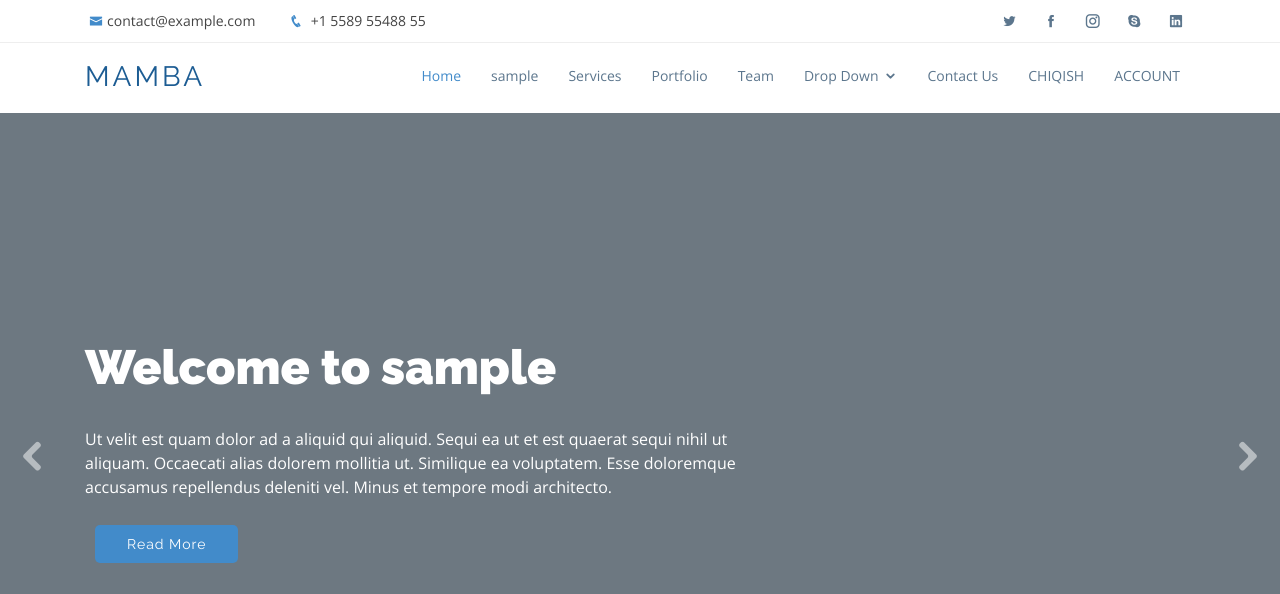
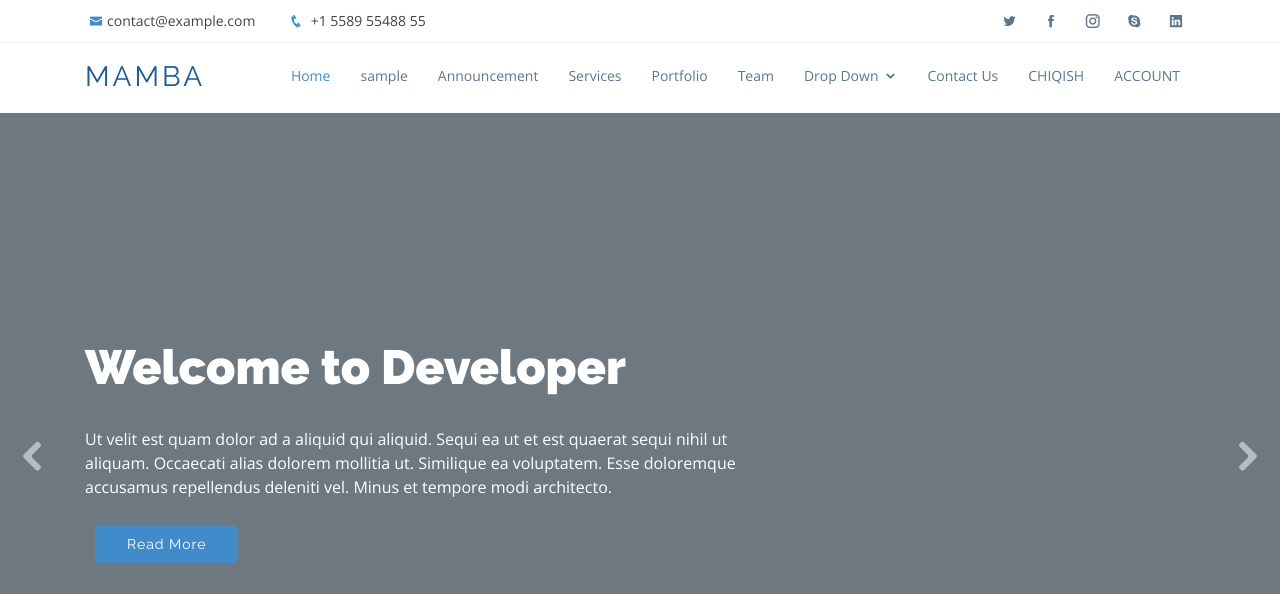
Before and after one commit to RavshanjonA/startup, a Django app: page /developer/ in a window 1280 px wide. Shown: the top 594 px of the page. Run offline with Django 3.2, Linux system fonts and the light colour scheme; a user stored in the database is signed in; tables that the repository leaves empty hold one stand-in row (values such as "Sample post"); some libraries are stand-ins or nearby versions.

Commit message:
menu change

```diff
--- a/basic/views.py
+++ b/basic/views.py
@@ -174,7 +174,7 @@
 
 
 def startapper_home(request):
-    startapper = Staff.objects.get(user=request.user)
+    startapper = Startapper.objects.get(user=request.user)
     return render(request, 'startapper.html', {'startapper': startapper})
 
 
--- a/templates/base.html
+++ b/templates/base.html
@@ -78,7 +78,8 @@
                 {% if request.user.user_type == 'Developer' %}
                     <li><a href="{% url 'developer' %}">{{ user.username }}</a></li>
                 {% elif request.user.user_type == 'Startapper' %}
-                    <li><a href="{% url 'announcement' %}">{{ user.username }}</a></li>
+                    <li><a href="{% url 'startapper' %}">{{ user.username }}</a></li>
+                    <li><a href="{% url 'announcement' %}">Announcement</a></li>
                 {% elif request.user.user_type == 'Practitioner' %}
                     <li><a href="{% url 'practitioner' %}">{{ user.username }}</a></li>
                 {% endif %}
--- a/templates/developer.html
+++ b/templates/developer.html
@@ -14,7 +14,7 @@
           <div class="carousel-item active" style="background-image: url(%{ static 'assets/img/slide/slide-1.jpg' %});">
             <div class="carousel-container">
               <div class="carousel-content container">
-                <h2 class="animate__animated animate__fadeInDown">Welcome to <span>{{ user.username }}</span></h2>
+                <h2 class="animate__animated animate__fadeInDown">Welcome to <span>Developer</span></h2>
                 <p class="animate__animated animate__fadeInUp">Ut velit est quam dolor ad a aliquid qui aliquid. Sequi ea ut et est quaerat sequi nihil ut aliquam. Occaecati alias dolorem mollitia ut. Similique ea voluptatem. Esse doloremque accusamus repellendus deleniti vel. Minus et tempore modi architecto.</p>
                 <a href="#about" class="btn-get-started animate__animated animate__fadeInUp scrollto">Read More</a>
               </div>
--- a/templates/practitioner.html
+++ b/templates/practitioner.html
@@ -15,7 +15,7 @@
           <div class="carousel-item active" style="background-image: url(%{ static 'assets/img/slide/slide-1.jpg' %});">
             <div class="carousel-container">
               <div class="carousel-content container">
-                 <h2 class="animate__animated animate__fadeInDown">Welcome to <span>{{ user.username }}</span></h2>
+                 <h2 class="animate__animated animate__fadeInDown">Welcome to <span>Practitioner</span></h2>
                 <p class="animate__animated animate__fadeInUp">Ut velit est quam dolor ad a aliquid qui aliquid. Sequi ea ut et est quaerat sequi nihil ut aliquam. Occaecati alias dolorem mollitia ut. Similique ea voluptatem. Esse doloremque accusamus repellendus deleniti vel. Minus et tempore modi architecto.</p>
                 <a href="#about" class="btn-get-started animate__animated animate__fadeInUp scrollto">Read More</a>
               </div>
--- a/templates/startapper.html
+++ b/templates/startapper.html
@@ -14,7 +14,7 @@
           <div class="carousel-item active" style="background-image: url(%{ static 'assets/img/slide/slide-1.jpg' %});">
             <div class="carousel-container">
               <div class="carousel-content container">
-                 <h2 class="animate__animated animate__fadeInDown">Welcome to <span>{{ user.username }}</span></h2>
+                 <h2 class="animate__animated animate__fadeInDown">Welcome to <span>Startapper</span></h2>
                 <p class="animate__animated animate__fadeInUp">Ut velit est quam dolor ad a aliquid qui aliquid. Sequi ea ut et est quaerat sequi nihil ut aliquam. Occaecati alias dolorem mollitia ut. Similique ea voluptatem. Esse doloremque accusamus repellendus deleniti vel. Minus et tempore modi architecto.</p>
                 <a href="#about" class="btn-get-started animate__animated animate__fadeInUp scrollto">Read More</a>
               </div>
```
